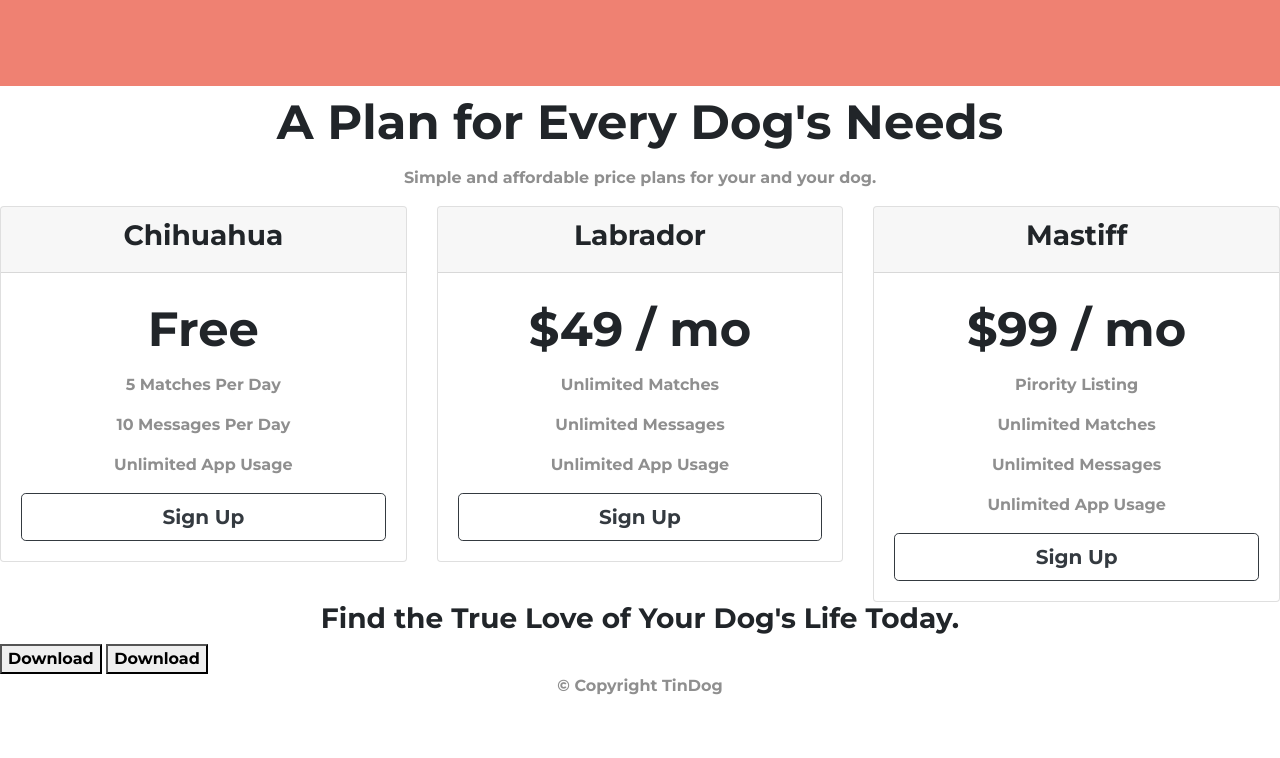
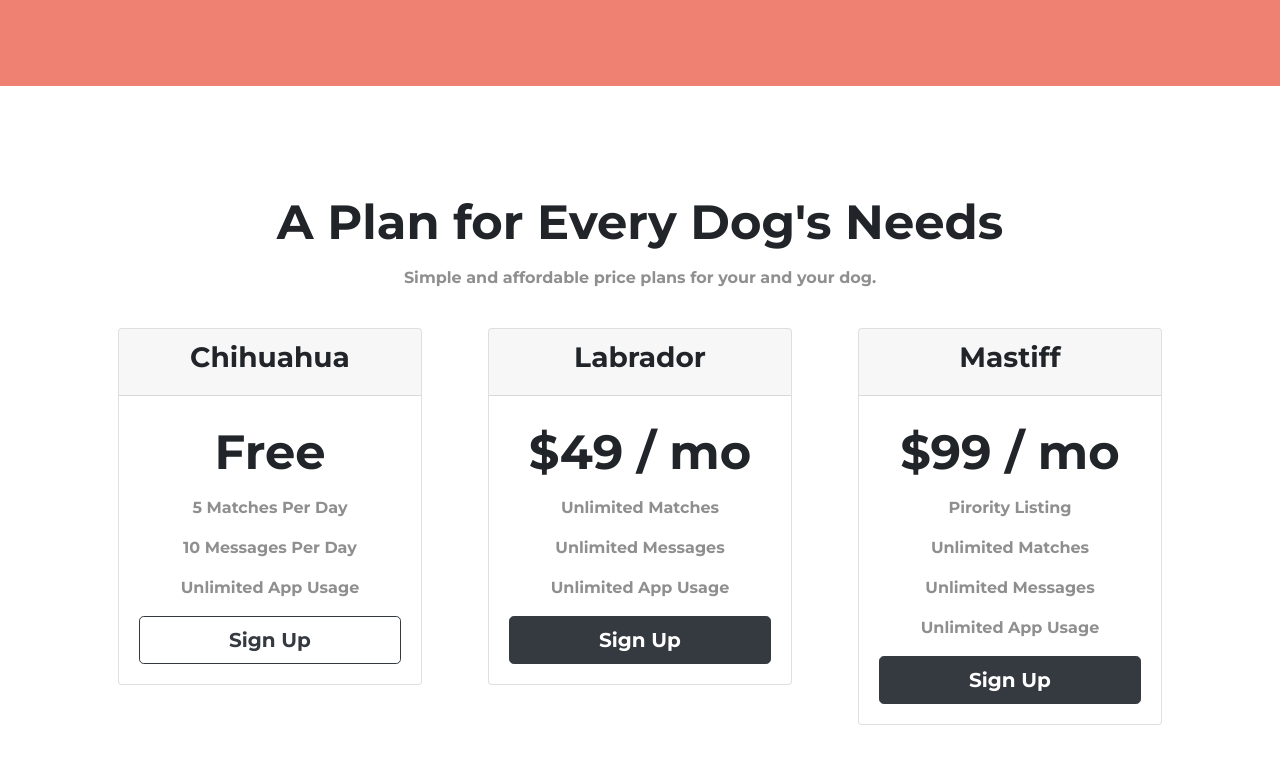
Before and after one commit to Merdasa-Belay/daily_code_exercise, a plain HTML site: page web-dev/TinDog-Start/index.html in a window 1280 px wide. Shown: the part 2022-2780 px from the top of the page. Before the commit the page ends 2736 px from the top, so only its background shows below. Drawn offline with nearby package versions, Linux system fonts and the light colour scheme.

Commit message:
[new feature]:Bootstrap Cards

```diff
--- a/web-dev/TinDog-Start/css/styles.css
+++ b/web-dev/TinDog-Start/css/styles.css
@@ -99,3 +99,11 @@ p {
   width: 15%;
   margin: 20px 20px 50px;
 }
+/* pricing */
+#pricing {
+  padding: 100px;
+}
+
+.pricing-column {
+  padding: 2% 3%;
+}
--- a/web-dev/TinDog-Start/index.html
+++ b/web-dev/TinDog-Start/index.html
@@ -205,7 +205,7 @@
       <p>Simple and affordable price plans for your and your dog.</p>
 
         <div class="row pricing-feature">
-          <div class="col-lg-4 col-md-6 card-feature">
+          <div class="pricing-column col-lg-4 col-md-6 card-feature">
             <div class="card">
               <div class="card-header">
                 <h3>Chihuahua</h3>
@@ -220,7 +220,7 @@
             </div>
           </div>
 
-          <div class="col-lg-4 col-md-6 card-feature">
+          <div class="pricing-column col-lg-4 col-md-6 card-feature">
             <div class="card">
               <div class="card-header">
                 <h3>Labrador</h3>
@@ -230,12 +230,12 @@
                 <p>Unlimited Matches</p>
                 <p>Unlimited Messages</p>
                 <p>Unlimited App Usage</p>
-                <button type="button" class="btn btn-lg btn-block btn-outline-dark">Sign Up</button>
+                <button type="button" class="btn btn-lg btn-block btn-dark">Sign Up</button>
               </div>
             </div>
           </div>
 
-          <div class="col-lg-4 card-feature">
+          <div class="pricing-column col-lg-4 card-feature">
             <div class="card">
               <div class="card-header">
                 <h3>Mastiff</h3>
@@ -246,7 +246,7 @@
                 <p>Unlimited Matches</p>
                 <p>Unlimited Messages</p>
                 <p>Unlimited App Usage</p>
-                <button type="button" class="btn btn-lg btn-block btn-outline-dark">Sign Up</button>
+                <button type="button" class="btn btn-lg btn-block btn-dark">Sign Up</button>
               </div>
             </div>
           </div>
```
